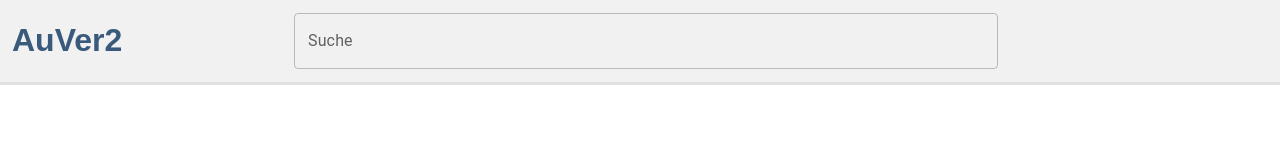
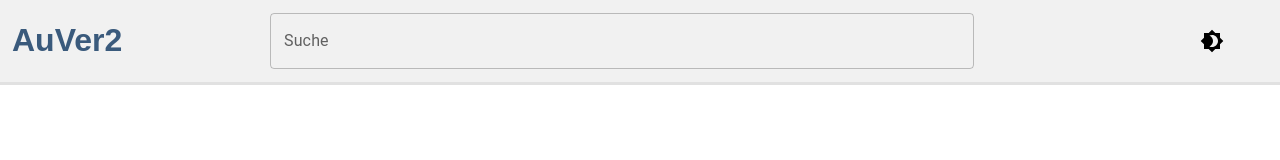
Before and after one commit to Simon-Vahlbrock/AuVer2-Frontend, a React (Vite) app: page / in a window 1280 px wide. Shown: the top 160 px of the page. Built offline with nearby package versions, Linux system fonts and the light colour scheme.

Commit message:
✨Add theme switch

```diff
--- a/package.json
+++ b/package.json
@@ -12,6 +12,7 @@
   "dependencies": {
     "@emotion/react": "^11.11.1",
     "@emotion/styled": "^11.11.0",
+    "@mui/icons-material": "^5.14.16",
     "@mui/material": "^5.14.16",
     "react": "^18.2.0",
     "react-dom": "^18.2.0"
--- a/src/components/App.tsx
+++ b/src/components/App.tsx
@@ -10,7 +10,7 @@ const App: FC = () => {
 
     return (
         <ThemeProvider theme={theme}>
-            <Header/>
+            <Header setMode={setMode}/>
         </ThemeProvider>
     );
 };
--- a/src/components/header/Header.tsx
+++ b/src/components/header/Header.tsx
@@ -1,8 +1,18 @@
-import { FC } from 'react';
-import { Box, TextField, useTheme } from '@mui/material';
+import { Dispatch, FC, SetStateAction } from 'react';
+import { Box, IconButton, PaletteMode, TextField, useTheme } from '@mui/material';
+import Brightness4Icon from '@mui/icons-material/Brightness4';
+import Brightness7Icon from '@mui/icons-material/Brightness7';
 
-const Header: FC = () => {
+interface HeaderProps {
+    setMode: Dispatch<SetStateAction<PaletteMode>>;
+}
+
+const Header: FC<HeaderProps> = ({ setMode }) => {
     const theme = useTheme();
+
+    const handleModeChange = () => {
+        setMode((prevMode) => (prevMode === 'light' ? 'dark' : 'light'));
+    };
 
     return (
         <Box
@@ -42,8 +52,18 @@ const Header: FC = () => {
                     }}
                 />
             </Box>
-            <Box sx={{ flex: 1 }}>
-
+            <Box
+                sx={{
+                    flex: 1,
+                    display: 'flex',
+                    alignItem: 'center',
+                    justifyContent: 'flex-end',
+                    pr: 6
+                }}
+            >
+                <IconButton sx={{ mt: 'auto', mb: 'auto' }} color="inherit" onClick={handleModeChange}>
+                    {theme.palette.mode === 'dark' ? <Brightness7Icon/> : <Brightness4Icon/>}
+                </IconButton>
             </Box>
         </Box>
     );
```
Also changed, not shown: 1 other file (tests, documents, lock files or other folders).
